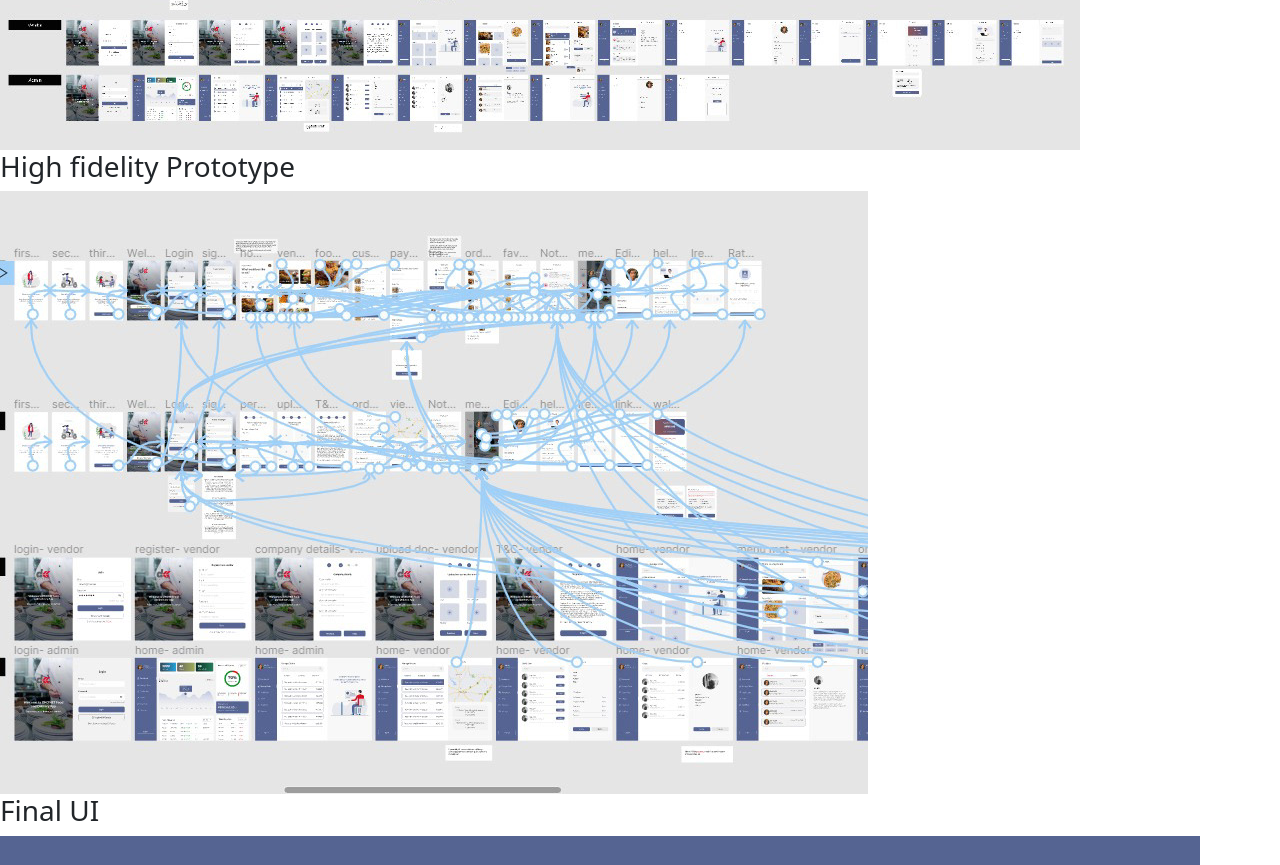
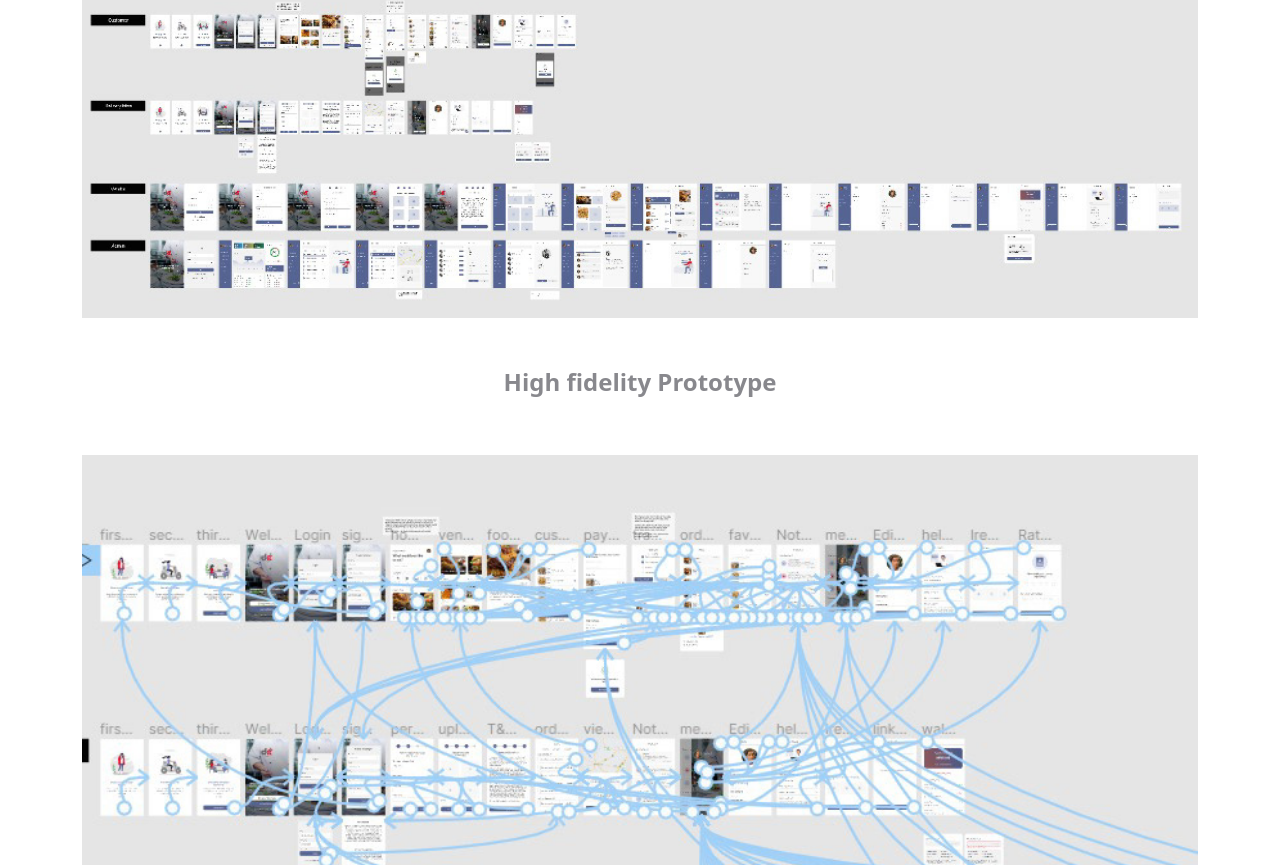
Before and after one commit to sparkybug/Chris-Portfolio, a plain HTML site: page usecase.html in a window 1280 px wide. Shown: the part 3355-4220 px from the top of the page. Drawn offline with nearby package versions, Linux system fonts and the light colour scheme.

Commit message:
building usecase page

```diff
--- a/css/usecase.css
+++ b/css/usecase.css
@@ -115,6 +115,31 @@ nav {
     font-weight: bolder;
 }
 
+.fourth {
+    display: flex;
+    justify-content: center;
+    align-items: center;
+    padding-top: 50px;
+}
+
+.fourth h4 {
+    text-align: center;
+    color: #88888D;
+    font-weight: 650;
+    padding-bottom: 50px;
+}
+
+.fourth img {
+    /* display: flex;
+    justify-content: center;
+    align-items: center; */
+    display: block;
+    margin-left: auto;
+    margin-right: auto;
+    width: 100%;
+    padding-bottom: 50px;
+}
+
 /* Styling for footer */
 #box ul {
     list-style-type: none;
--- a/usecase.html
+++ b/usecase.html
@@ -179,9 +179,10 @@
 
           <!-- 4th section -->
           <section class="fourth">
+            <div class="container">
               <div class="row">
                 <div class="col-12">
-                <h3>Low and high fidelity wireframe</h3>
+                  <h4>Low and high fidelity wireframe</h4>
                 </div>
 
                 <div class="col-12">
@@ -193,7 +194,7 @@
                 </div>
 
                 <div class="col-12">
-                <h3>High fidelity Prototype</h3>
+                  <h4>High fidelity Prototype</h4>
                 </div>
 
                 <div class="col-12">
@@ -201,7 +202,7 @@
                 </div>
 
                 <div class="col-12">
-                <h3>Final UI</h3>
+                  <h4>Final UI</h4>
                 </div>
 
                 <div class="col-12">
@@ -209,11 +210,12 @@
                 </div>
 
                 <div class="col-12">
-                <h3>Testing</h3>
+                  <h4>Testing</h4>
                 </div>
 
                 <div class="col-12">
                   <video src="" class="src"></video>
+                </div>
               </div>
             </div>
           </section>
```
Lines whose indentation alone changed are shown as unchanged.
